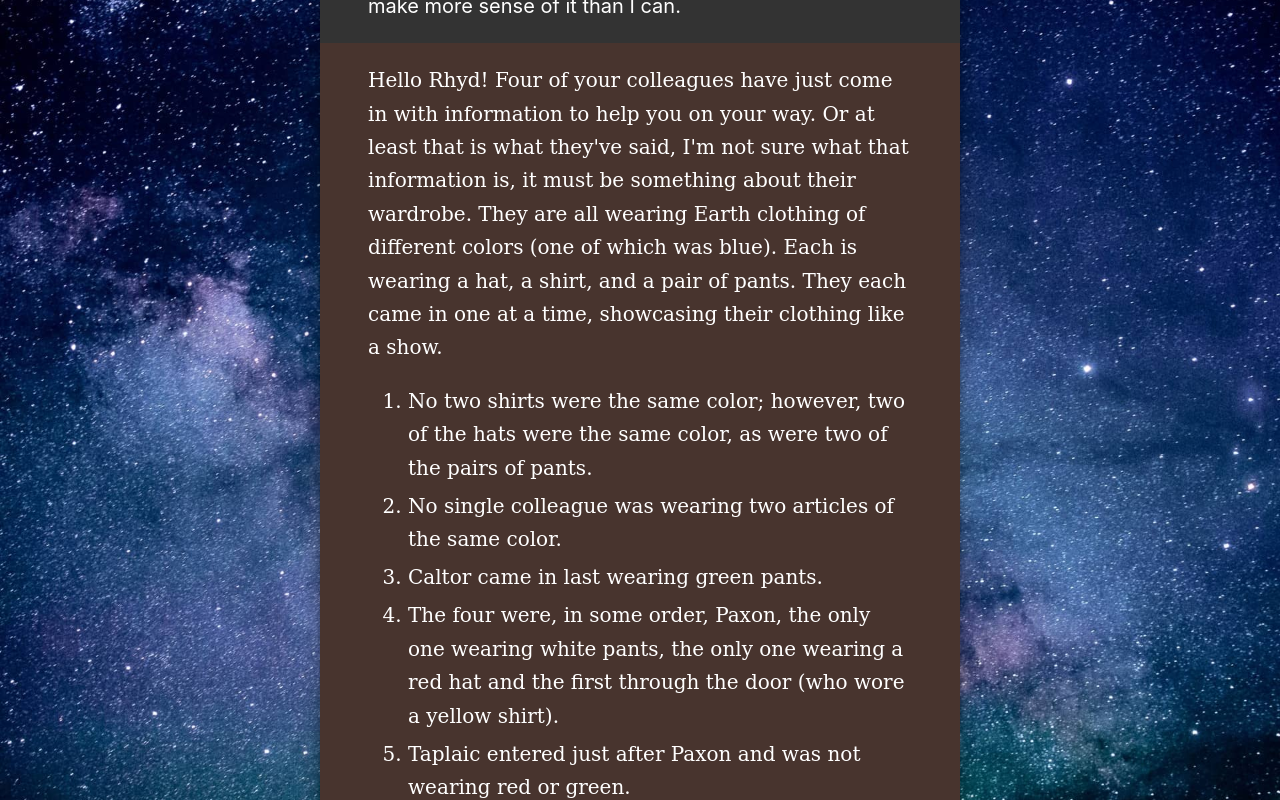
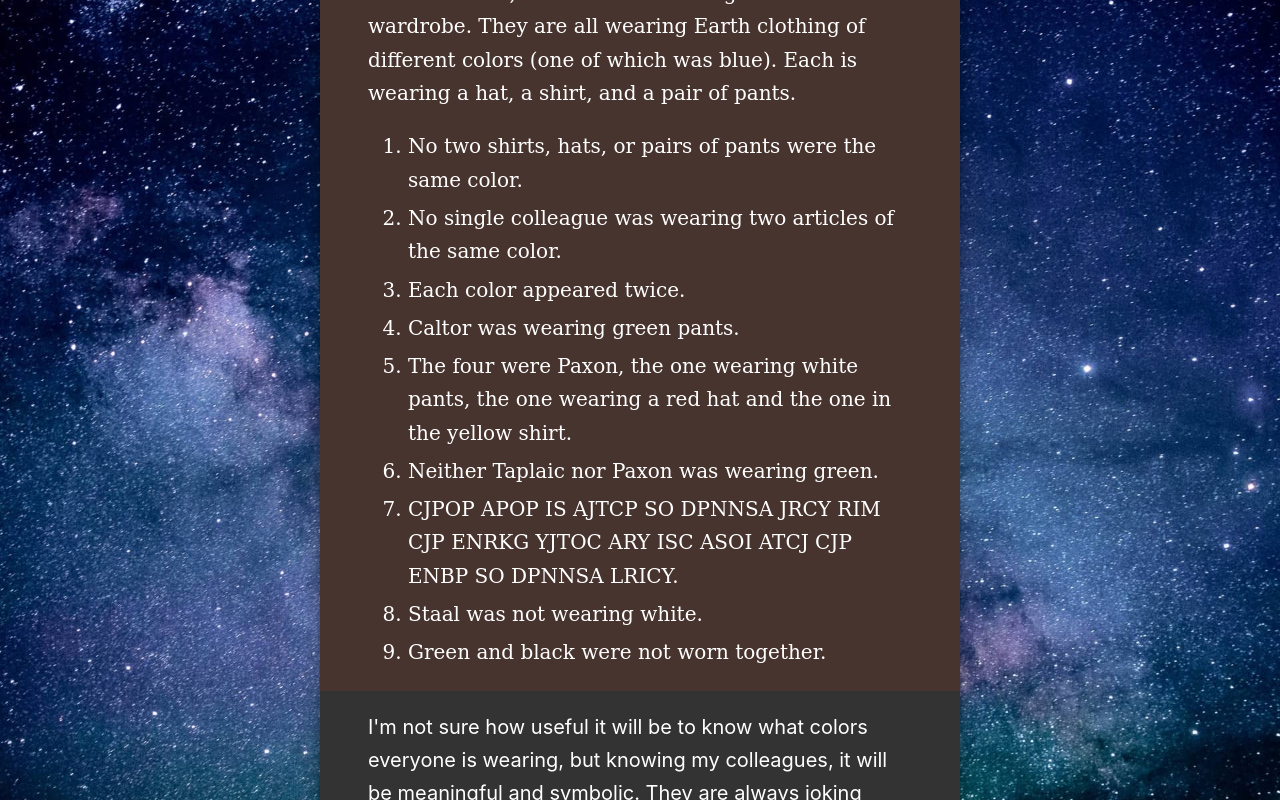
Before and after one commit to colinbate/puzzle-quest, a Svelte app: page / in a window 1280 px wide. Shown: the part 900-1700 px from the top of the page. Built offline with nearby package versions, Linux system fonts and the light colour scheme.

Commit message:
Fix the logic puzzle

```diff
--- a/src/Part1.svelte
+++ b/src/Part1.svelte
@@ -22,7 +22,6 @@ pre {
   border: 1px solid hsl(15, 100%, 50%);
 }
 </style>
-<div class="warning">There is an error in this puzzle; I am working on fixing it; I wouldn't recommend starting it at the moment.<br>&mdash; Colin (18 April, 00:22 ADT)</div>
 <p>Hello, intrepid puzzler!</p>
 
 <p>
@@ -32,17 +31,18 @@ pre {
 <p>As you will see, some parts of the message are garbled. My people are very logical but not very straightforward. We like to speak in riddles at times. I apologize if this makes things more complicated. I'm hoping that you can make more sense of it than I can.</p>
 
 <blockquote>
-<p>Hello Rhyd! Four of your colleagues have just come in with information to help you on your way. Or at least that is what they've said, I'm not sure what that information is, it must be something about their wardrobe. They are all wearing Earth clothing of different colors (one of which was blue). Each is wearing a hat, a shirt, and a pair of pants. They each came in one at a time, showcasing their clothing like a show.</p>
+<p>Hello Rhyd! Four of your colleagues have just come in with information to help you on your way. Or at least that is what they've said, I'm not sure what that information is, it must be something about their wardrobe. They are all wearing Earth clothing of different colors (one of which was blue). Each is wearing a hat, a shirt, and a pair of pants.</p>
 
 <ol>
-  <li>No two shirts were the same color; however, two of the hats were the same color, as were two of the pairs of pants.</li>
+  <li>No two shirts, hats, or pairs of pants were the same color.</li>
   <li>No single colleague was wearing two articles of the same color.</li>
-  <li>Caltor came in last wearing green pants.</li>
-  <li>The four were, in some order, Paxon, the only one wearing white pants, the only one wearing a red hat and the first through the door (who wore a yellow shirt).</li>
-  <li>Taplaic entered just after Paxon and was not wearing red or green.</li>
-  <li>Staal was wearing the same color hat as the 3rd through the door.</li>
-  <li>MCG QABTL TAKMCWHY OGNG B CBM BHJ B DCWNM, BHJ MCGNG OBD BADK B DWHYAG PGAAKO SBWN KR SBHMD.</li>
-  <li>Each color appeared precisely two times.</li>
+  <li>Each color appeared twice.</li>
+  <li>Caltor was wearing green pants.</li>
+  <li>The four were Paxon, the one wearing white pants, the one wearing a red hat and the one in the yellow shirt.</li>
+  <li>Neither Taplaic nor Paxon was wearing green.</li>
+  <li>CJPOP APOP IS AJTCP SO DPNNSA JRCY RIM CJP ENRKG YJTOC ARY ISC ASOI ATCJ CJP ENBP SO DPNNSA LRICY.</li>
+  <li>Staal was not wearing white.</li>
+  <li>Green and black were not worn together.</li>
 </ol>
 </blockquote>
 
```
